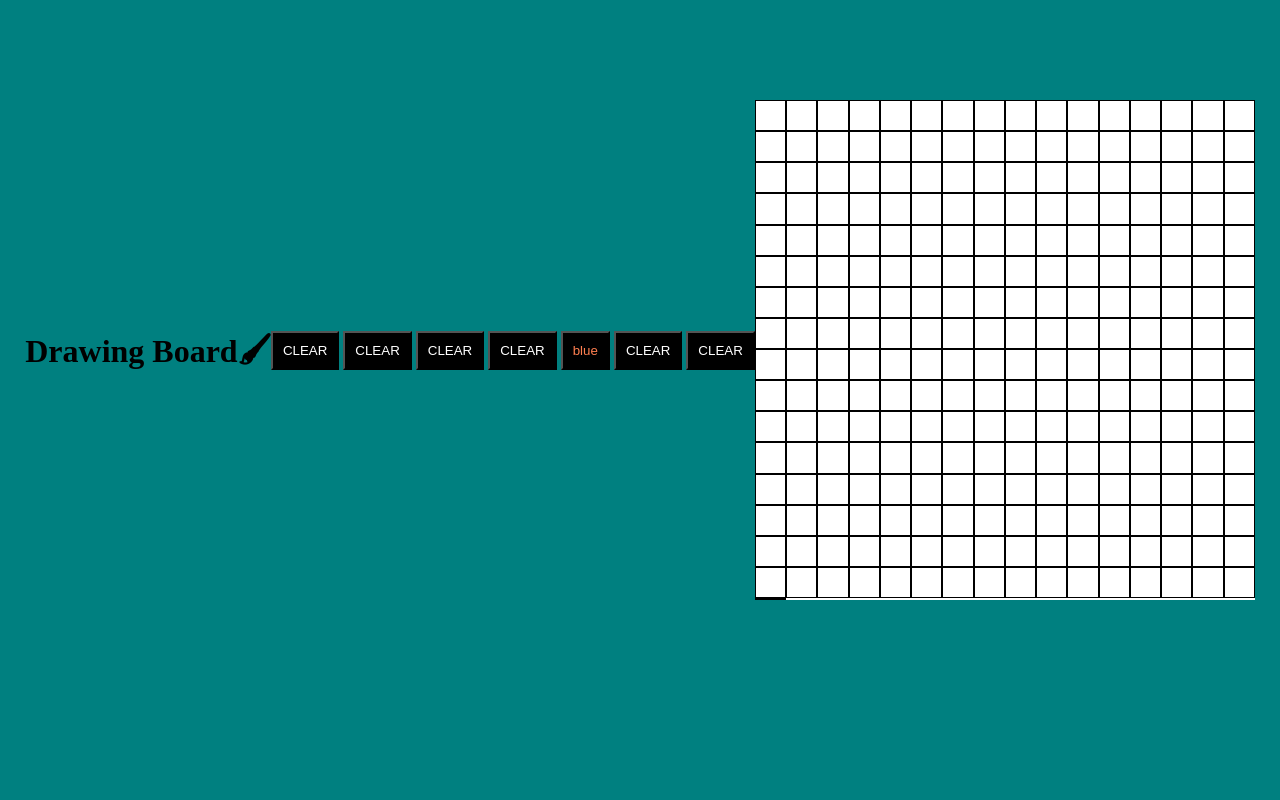
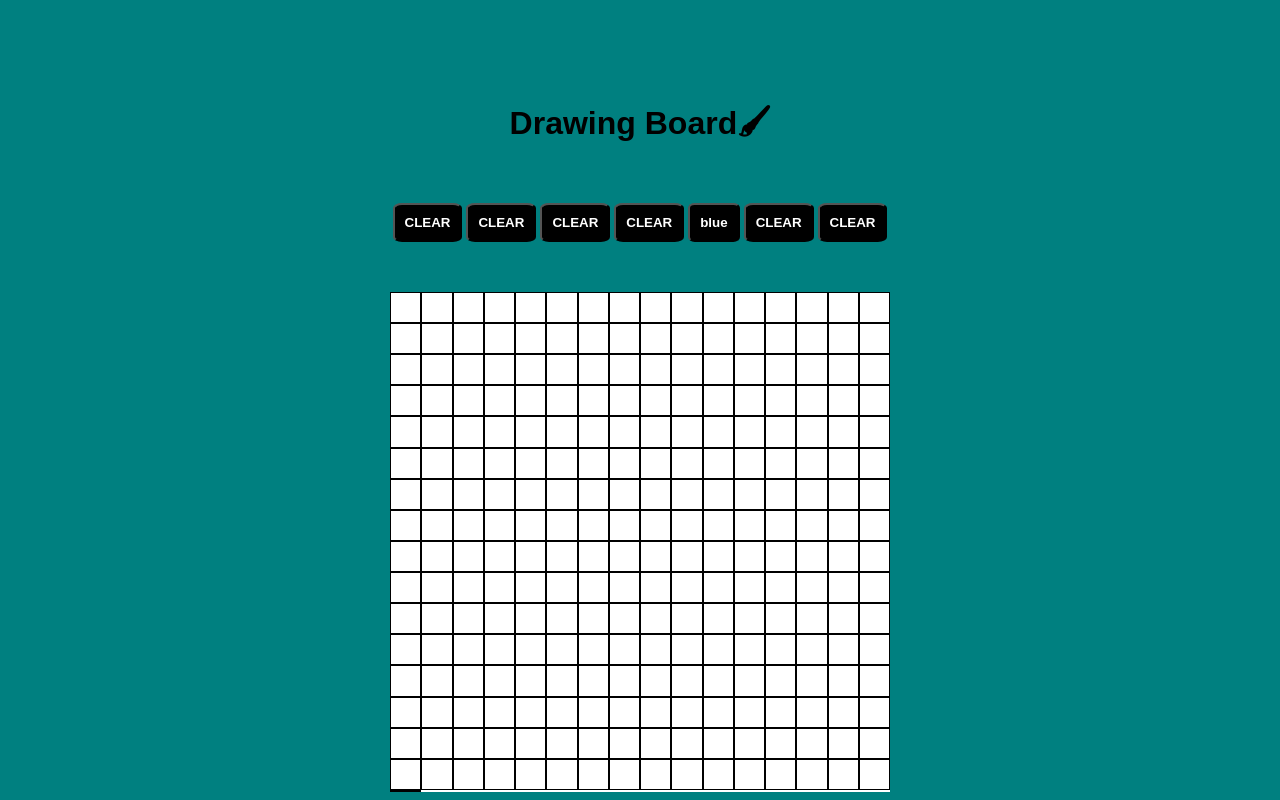
Before and after one commit to i-am-sam-codes/Drawingboard, a plain HTML site: page index.html in a window 1280 px wide. Drawn offline with Linux system fonts and the light colour scheme.

Commit message:
Updated Styles...

```diff
--- a/styles.css
+++ b/styles.css
@@ -8,6 +8,7 @@ body {
     padding-top: 100px;
     background-color: teal;
     display: flex;
+    flex-direction: column;
     justify-content: center;
     align-items: center;
 }
@@ -16,7 +17,10 @@ h1 {
     display: flex;
     justify-content: center;
     align-items: center;
-    margin-top: 10px;
+    font-family: sans-serif;
+    font-weight: bolder;
+
+
 }
 
 .container,
@@ -31,8 +35,11 @@ h1 {
 
 
 button {
+    font-weight: bold;
+    margin-top: 10%;
+    margin-bottom: 10%;
+    border-radius: 13%;
     background-color: black;
-
     color: white;
     padding-top: 10px;
     padding-bottom: 10px;
@@ -41,12 +48,9 @@ button {
 }
 
 
+
+
 .cell {
 
     border: .5px solid black;
 }
-
-#blue {
-    color: coral;
-
-}
```
